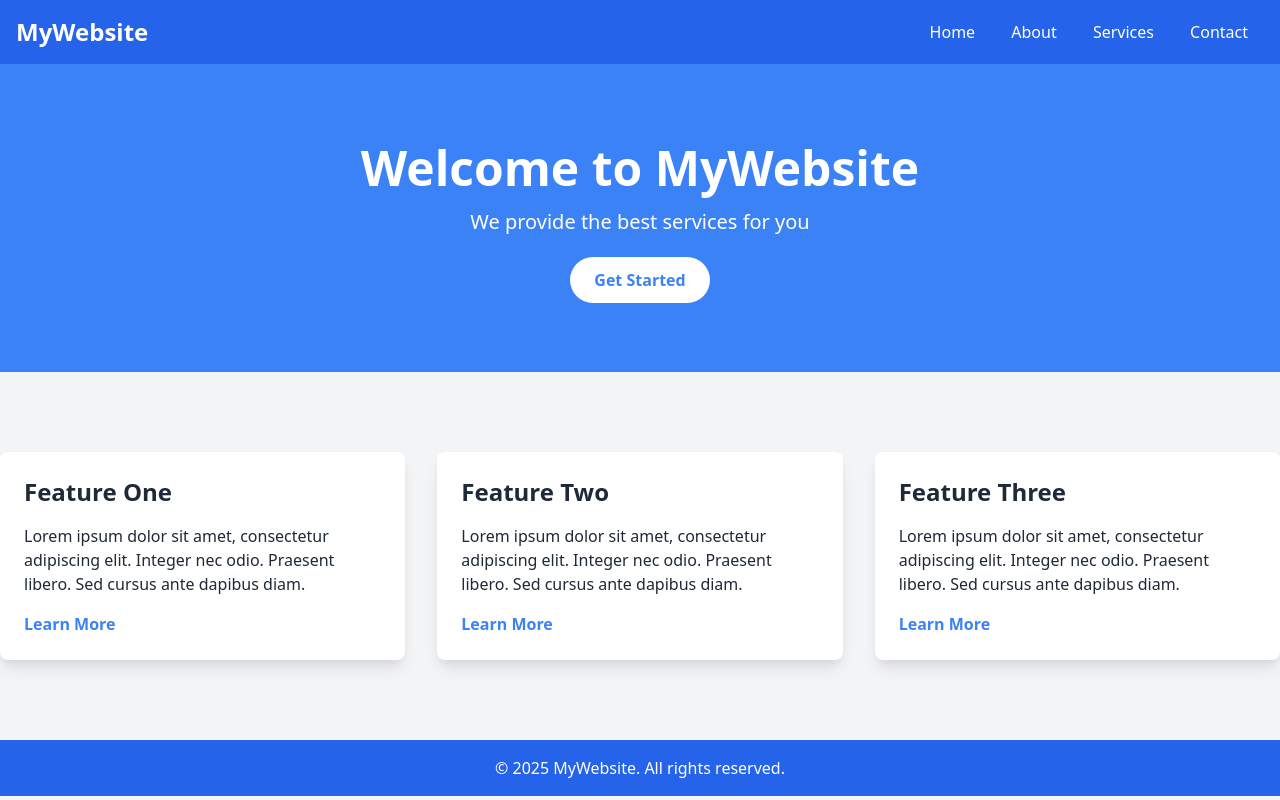
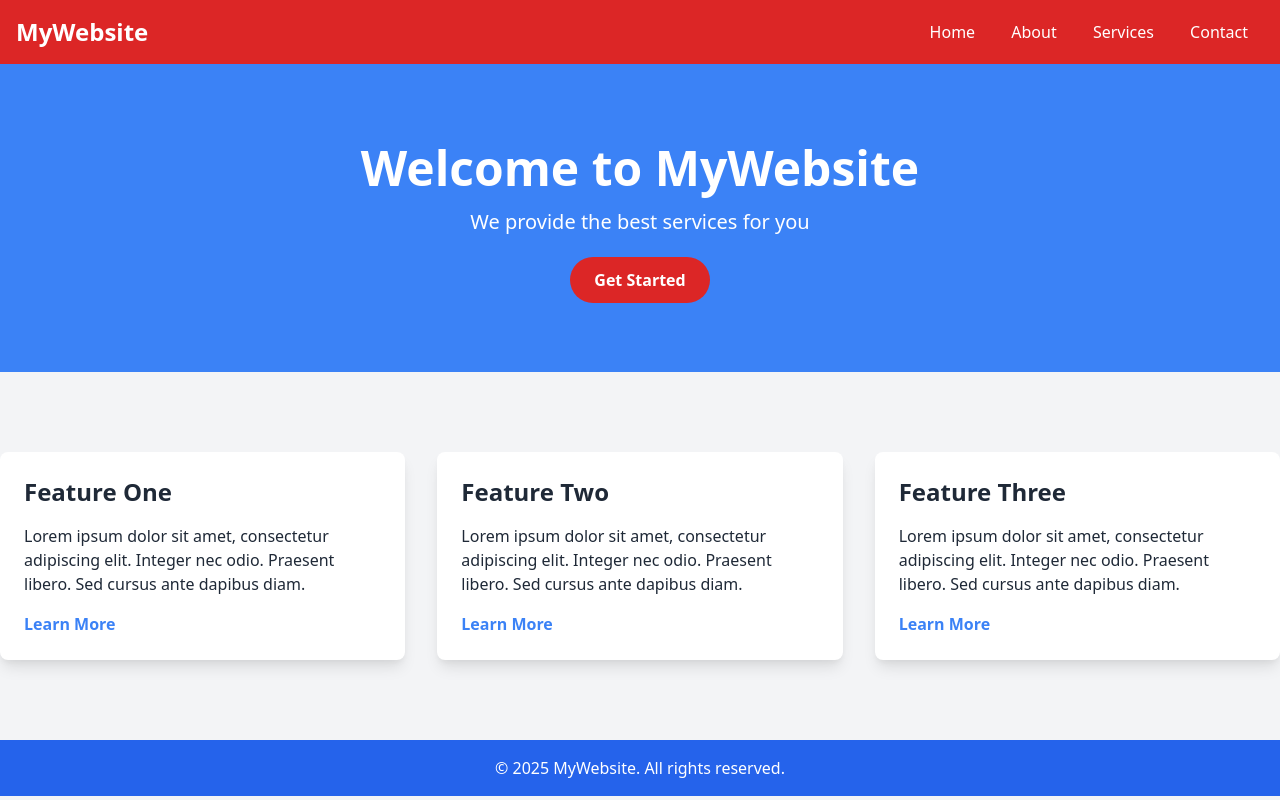
Before and after one commit to Shrikantkumar975/INT219, a plain HTML site: page tailwind.html in a window 1280 px wide. Drawn offline with nearby package versions, Linux system fonts and the light colour scheme.

Commit message:
DevOps Things

```diff
--- a/tailwind.html
+++ b/tailwind.html
@@ -8,7 +8,7 @@
 </head>
 <body class="bg-gray-100 text-gray-800">
     <!-- Navigation Bar -->
-    <nav class="bg-blue-600 p-4">
+    <nav class="bg-red-600 p-4">
         <div class="container mx-auto flex justify-between items-center">
             <a href="#" class="text-white text-2xl font-bold">MyWebsite</a>
             <div>
@@ -30,7 +30,7 @@
 
 
 
-            <a href="#" class="bg-white text-blue-500 px-6 py-3 rounded-full font-semibold hover:bg-blue-700 hover:text-white transition-colors duration-1000 ease-in-out">Get Started</a>
+            <a href="#" class="bg-red-600 px-6 py-3 rounded-full font-semibold hover:bg-blue-700 hover:text-white transition-colors duration-1000 ease-in-out">Get Started</a>
 
         </div>
     </section>
```
